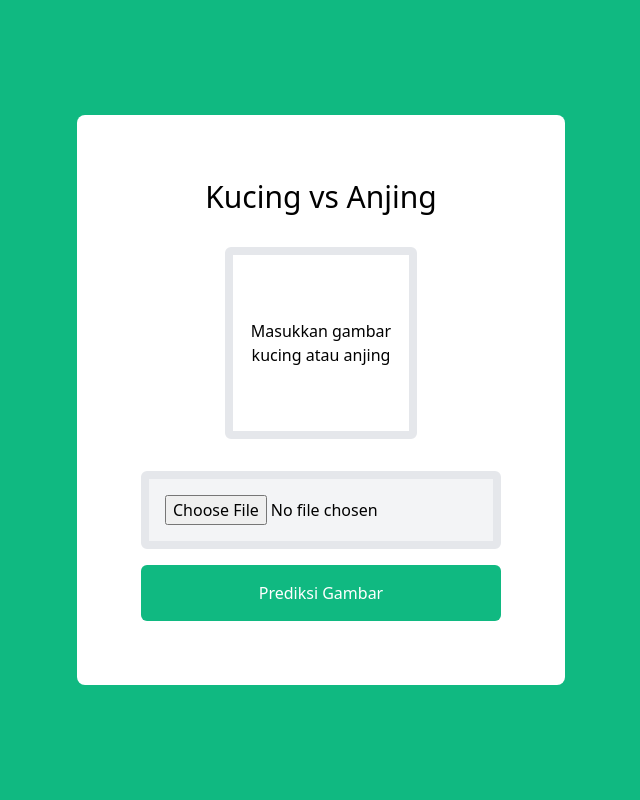
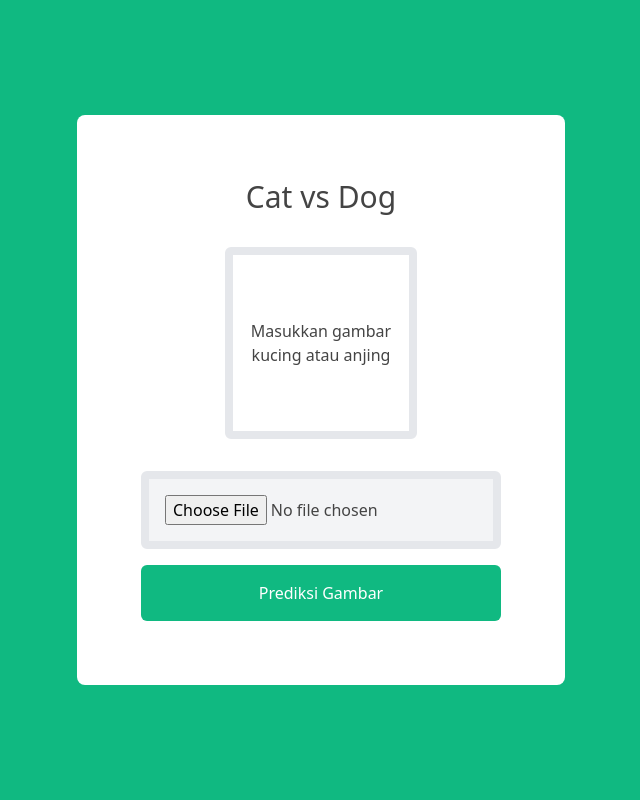
Before and after one commit to ahmadyogi543/cat-vs-dog, a Flask app: page / in a window 1280 px wide. Shown: the whole page, without its empty margins (319-959 px from the left). Run offline with Flask 2, Linux system fonts and the light colour scheme.

Commit message:
Update index.html
Change the main color

```diff
--- a/templates/index.html
+++ b/templates/index.html
@@ -8,6 +8,11 @@
             href="https://unpkg.com/tailwindcss@^2/dist/tailwind.min.css"
             rel="stylesheet"
         />
+        <style>
+            *{
+                color: #444;
+            }
+        </style>
         <title>Cat vs Dog App</title>
     </head>
     <body>
@@ -31,7 +36,7 @@
                     rounded-lg
                 "
             >
-                <h1 class="text-3xl text-bold">Kucing vs Anjing</h1>
+                <h1 class="text-3xl text-bold">Cat vs Dog</h1>
 
                 {% if uploaded_image %}
                 <img
```
